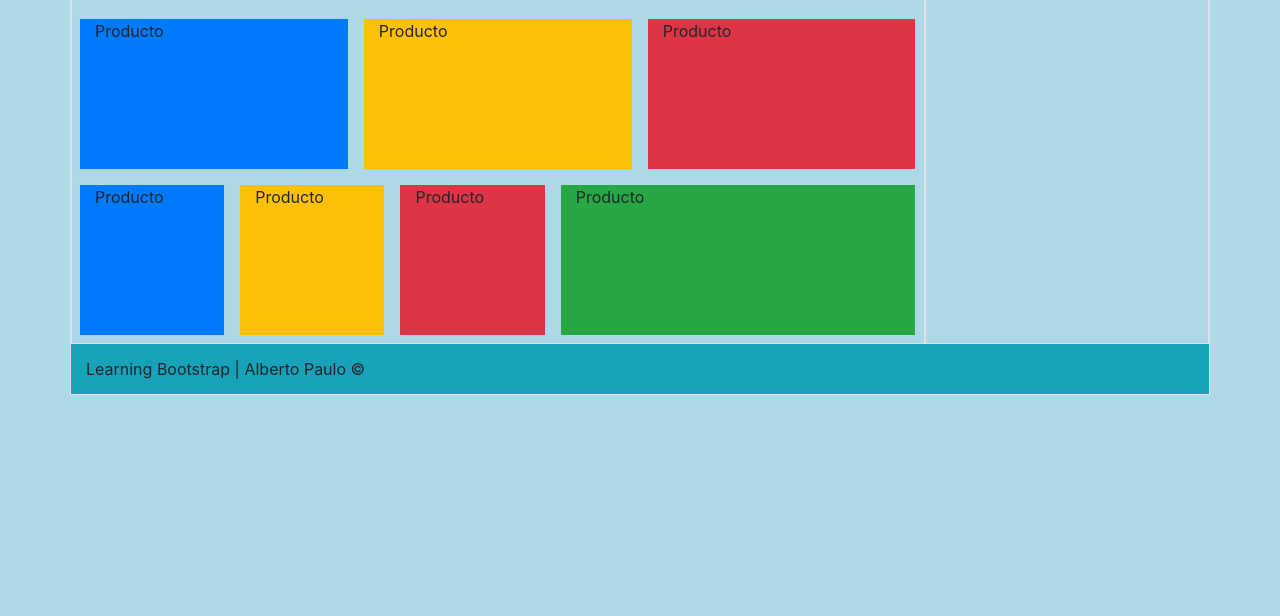
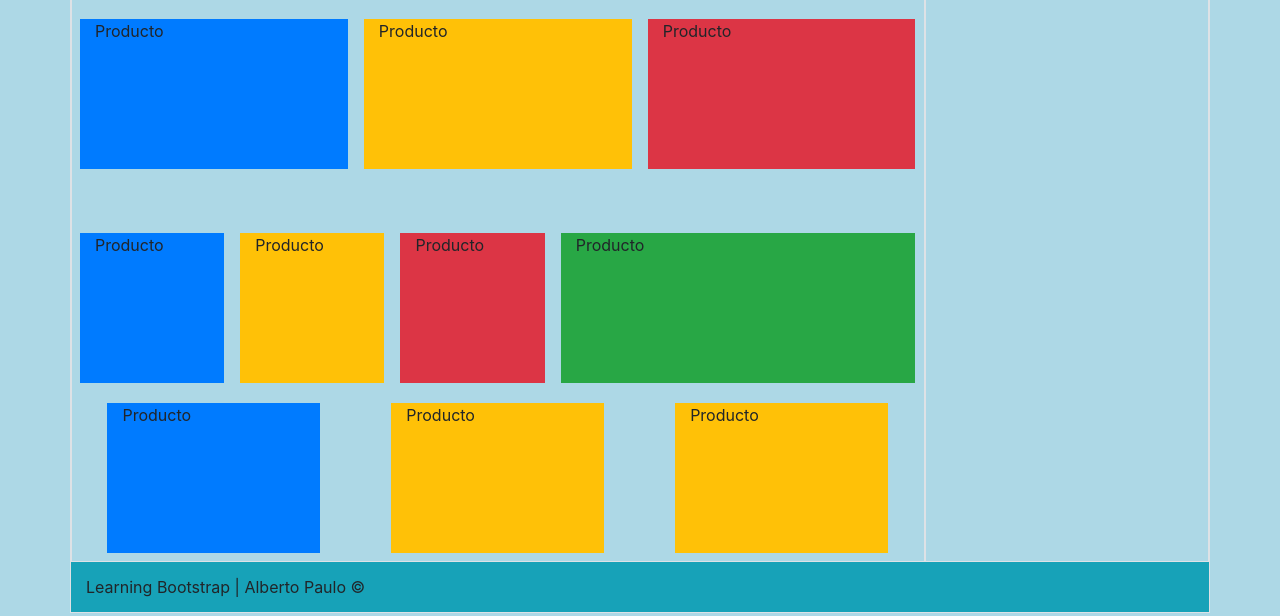
Before and after one commit to Albertoenriquepaulo/UdemyVictorRoble-master-css, a plain HTML site: page master-css/aprendiendo-bootstrap/index.html in a window 1280 px wide. Shown: the part 184-800 px from the top of the page. Drawn offline with Linux system fonts and the light colour scheme.

Commit message:
189. Alineación horizontal de elementos

```diff
--- a/master-css/aprendiendo-bootstrap/index.html
+++ b/master-css/aprendiendo-bootstrap/index.html
@@ -40,11 +40,16 @@
                   <div class="item bg-warning col m-2">Producto</div>
                   <div class="item bg-danger col m-2">Producto</div>
                 </div>
-                <div class="row">
+                <div class="row mt-5">
                   <div class="item bg-primary col m-2">Producto</div>
                   <div class="item bg-warning col m-2">Producto</div>
                   <div class="item bg-danger col m-2">Producto</div>
                   <div class="item bg-success col-5 m-2">Producto</div>
+                </div>
+                <div class="row mt-1 justify-content-around">
+                  <div class="item bg-primary col-3 m-2">Producto</div>
+                  <div class="item bg-warning col-3 m-2">Producto</div>
+                  <div class="item bg-warning col-3 m-2">Producto</div>
                 </div>
               </div>
             </section>
```
